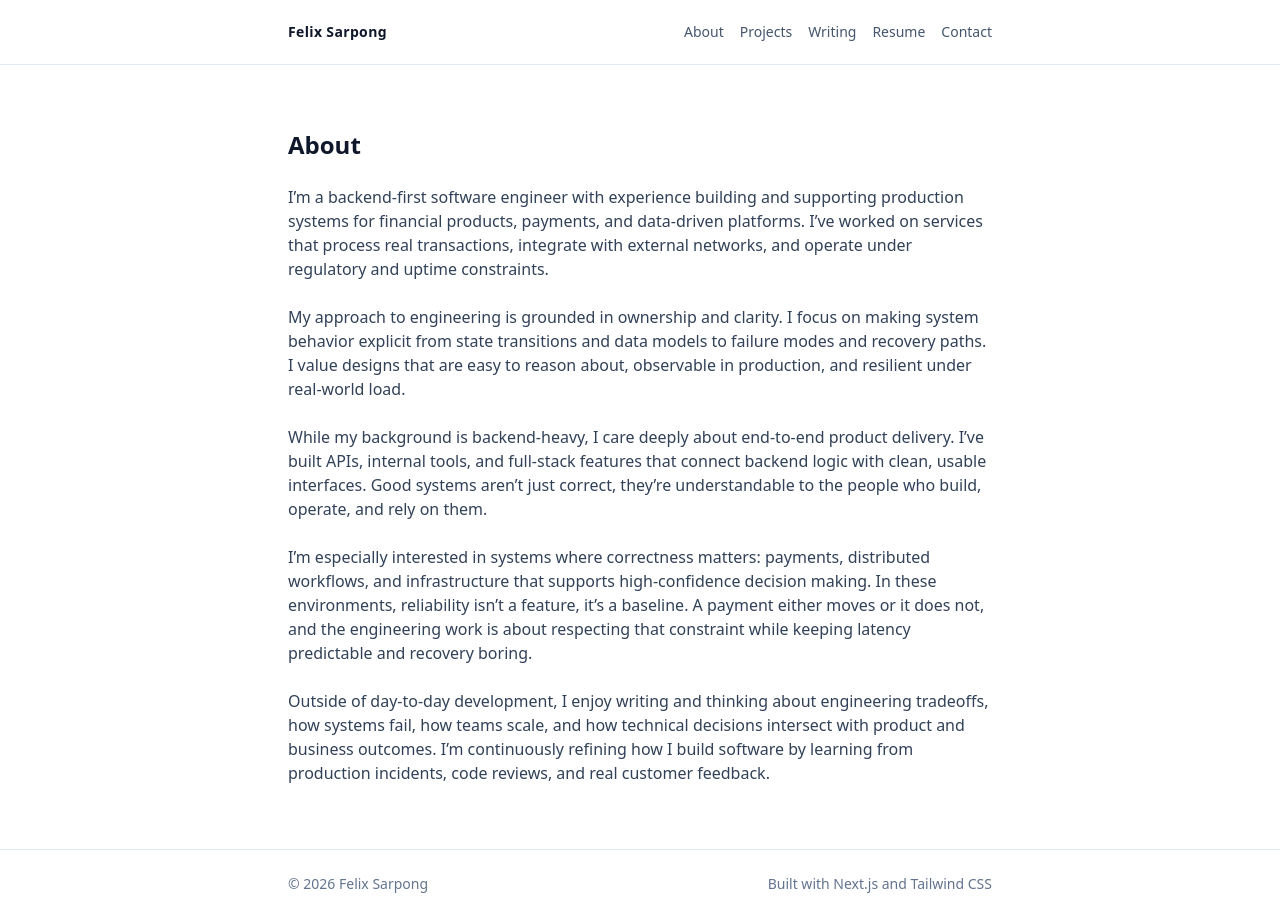
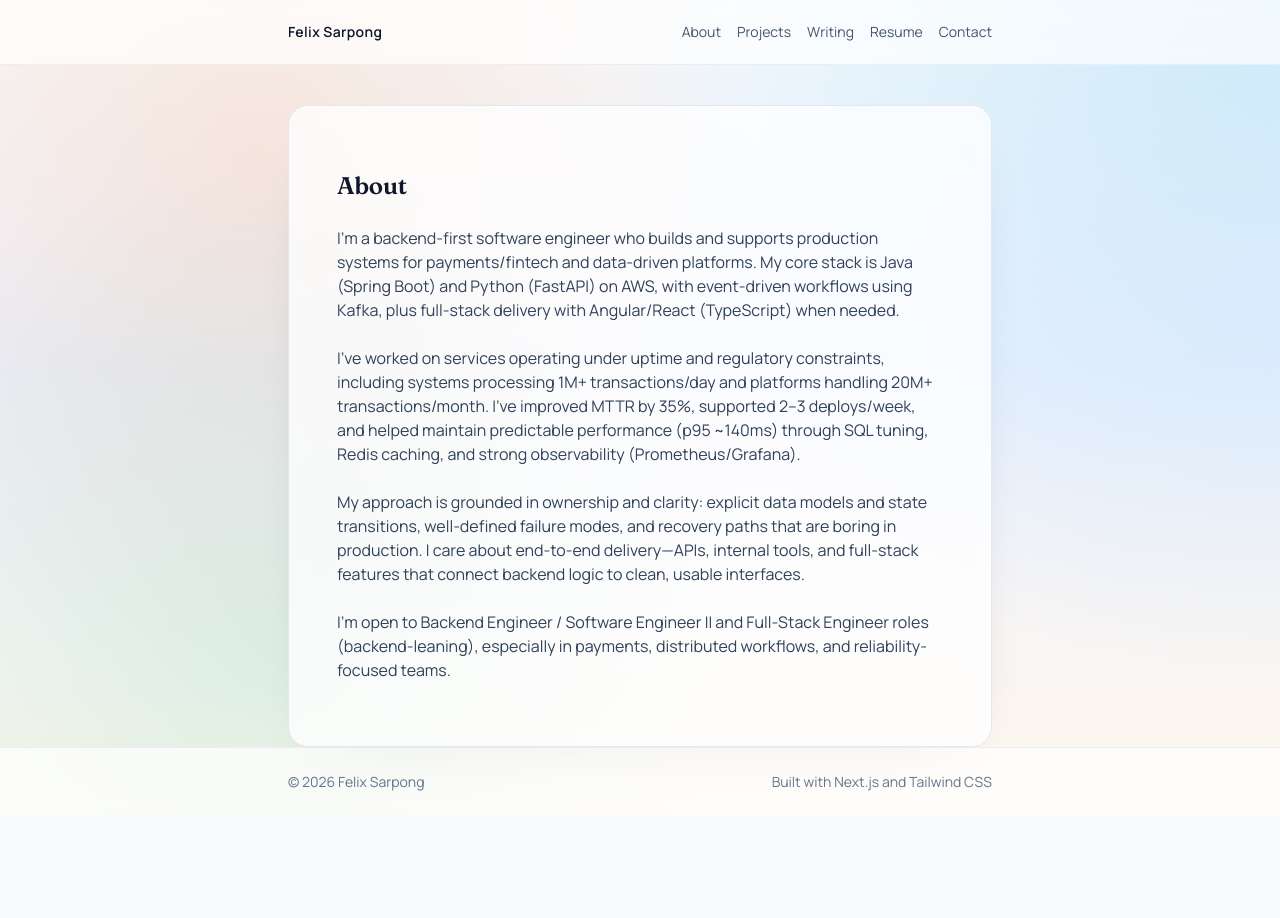
Before and after one commit to felixkwasisarpong/Portfolio, a Next.js app: page /about in a window 1280 px wide. After the commit the page ends 816 px from the top, so only its background shows below. Built offline with nearby package versions, Linux system fonts and the light colour scheme.

Commit message:
feat:changed the UI and about section writing

```diff
--- a/app/about/page.tsx
+++ b/app/about/page.tsx
@@ -8,50 +8,28 @@ export const metadata = {
 export default function AboutPage() {
   return (
     <Container>
-      <section className="py-12 sm:py-16">
+      <section className="panel mt-10 px-8 py-12 sm:px-12 sm:py-16">
         <h1 className="text-2xl font-semibold text-slate-900">About</h1>
 
         <div className="mt-6 space-y-6 text-base text-slate-700">
           <p>
-            I’m a backend-first software engineer with experience building and
-            supporting production systems for financial products, payments, and
-            data-driven platforms. I’ve worked on services that process real
-            transactions, integrate with external networks, and operate under
-            regulatory and uptime constraints.
+I’m a backend-first software engineer who builds and supports production systems for payments/fintech and data-driven platforms. My core stack is Java (Spring Boot) and Python (FastAPI) on AWS, with event-driven workflows using Kafka, plus full-stack delivery with Angular/React (TypeScript) when needed.
           </p>
 
           <p>
-            My approach to engineering is grounded in ownership and clarity. I
-            focus on making system behavior explicit from state transitions
-            and data models to failure modes and recovery paths. I value designs
-            that are easy to reason about, observable in production, and resilient
-            under real-world load.
+I’ve worked on services operating under uptime and regulatory constraints, including systems processing 1M+ transactions/day and platforms handling 20M+ transactions/month. I’ve improved MTTR by 35%, supported 2–3 deploys/week, and helped maintain predictable performance (p95 ~140ms) through SQL tuning, Redis caching, and strong observability (Prometheus/Grafana).
+
           </p>
 
           <p>
-            While my background is backend-heavy, I care deeply about end-to-end
-            product delivery. I’ve built APIs, internal tools, and full-stack
-            features that connect backend logic with clean, usable interfaces.
-            Good systems aren’t just correct, they’re understandable to the
-            people who build, operate, and rely on them.
+My approach is grounded in ownership and clarity: explicit data models and state transitions, well-defined failure modes, and recovery paths that are boring in production. I care about end-to-end delivery—APIs, internal tools, and full-stack features that connect backend logic to clean, usable interfaces.
           </p>
 
           <p>
-            I’m especially interested in systems where correctness matters:
-            payments, distributed workflows, and infrastructure that supports
-            high-confidence decision making. In these environments, reliability
-            isn’t a feature, it’s a baseline. A payment either moves or it does
-            not, and the engineering work is about respecting that constraint
-            while keeping latency predictable and recovery boring.
+I’m open to Backend Engineer / Software Engineer II and Full-Stack Engineer roles (backend-leaning), especially in payments, distributed workflows, and reliability-focused teams.
           </p>
 
-          <p>
-            Outside of day-to-day development, I enjoy writing and thinking about
-            engineering tradeoffs, how systems fail, how teams scale, and how
-            technical decisions intersect with product and business outcomes.
-            I’m continuously refining how I build software by learning from
-            production incidents, code reviews, and real customer feedback.
-          </p>
+
         </div>
       </section>
     </Container>
--- a/app/globals.css
+++ b/app/globals.css
@@ -1,21 +1,123 @@
 @import "tailwindcss";
 
 :root {
-  --background: #ffffff;
+  --background: #f8fafc;
   --foreground: #0f172a;
-  --accent: #0f766e;
+  --muted: #475569;
+  --muted-light: #94a3b8;
+  --accent: #0ea5e9;
+  --accent-2: #f97316;
+  --accent-3: #10b981;
+  --surface: rgba(255, 255, 255, 0.76);
+  --surface-strong: #ffffff;
+  --border: #e2e8f0;
+  --shadow-soft: 0 24px 60px -48px rgba(15, 23, 42, 0.45);
+  --shadow-card: 0 18px 40px -32px rgba(15, 23, 42, 0.35);
 }
 
 body {
-  background: var(--background);
+  background-color: var(--background);
+  background-image: radial-gradient(
+      circle at top right,
+      rgba(14, 165, 233, 0.18),
+      transparent 45%
+    ),
+    radial-gradient(
+      circle at 20% 20%,
+      rgba(249, 115, 22, 0.14),
+      transparent 42%
+    ),
+    radial-gradient(
+      circle at 20% 80%,
+      rgba(16, 185, 129, 0.12),
+      transparent 40%
+    ),
+    linear-gradient(180deg, #f8fafc 0%, #eef2ff 45%, #fff7ed 100%);
   color: var(--foreground);
-  font-family: ui-sans-serif, system-ui, -apple-system, BlinkMacSystemFont,
-    "Segoe UI", sans-serif;
+  font-family: var(--font-sans), ui-sans-serif, system-ui, -apple-system,
+    BlinkMacSystemFont, "Segoe UI", sans-serif;
 }
 
 a {
   color: inherit;
   text-decoration: none;
+}
+
+h1,
+h2,
+h3 {
+  font-family: var(--font-serif), "Times New Roman", serif;
+  letter-spacing: -0.01em;
+}
+
+.panel {
+  border-radius: 1.25rem;
+  border: 1px solid var(--border);
+  background: var(--surface);
+  box-shadow: var(--shadow-soft);
+  backdrop-filter: blur(10px);
+}
+
+.card {
+  border-radius: 1rem;
+  border: 1px solid var(--border);
+  background: var(--surface-strong);
+  box-shadow: var(--shadow-card);
+  transition: transform 0.2s ease, box-shadow 0.2s ease;
+}
+
+.card:hover {
+  transform: translateY(-2px);
+  box-shadow: 0 22px 55px -42px rgba(15, 23, 42, 0.4);
+}
+
+.pill {
+  border-radius: 999px;
+  border: 1px solid rgba(14, 165, 233, 0.2);
+  background: rgba(14, 165, 233, 0.1);
+  color: #0369a1;
+}
+
+.eyebrow {
+  font-size: 0.75rem;
+  font-weight: 700;
+  text-transform: uppercase;
+  letter-spacing: 0.25em;
+  color: var(--muted-light);
+}
+
+.gradient-text {
+  background: linear-gradient(110deg, var(--accent), var(--accent-2));
+  -webkit-background-clip: text;
+  color: transparent;
+}
+
+.btn-primary {
+  border-radius: 999px;
+  background: linear-gradient(120deg, var(--accent), var(--accent-2));
+  color: #fff;
+  box-shadow: 0 12px 30px -22px rgba(15, 23, 42, 0.6);
+  transition: transform 0.2s ease, box-shadow 0.2s ease, opacity 0.2s ease;
+}
+
+.btn-primary:hover {
+  transform: translateY(-1px);
+  box-shadow: 0 16px 40px -24px rgba(15, 23, 42, 0.5);
+}
+
+.btn-secondary {
+  border-radius: 999px;
+  border: 1px solid var(--border);
+  background: rgba(255, 255, 255, 0.85);
+  color: var(--foreground);
+  transition: border-color 0.2s ease, color 0.2s ease,
+    background-color 0.2s ease;
+}
+
+.btn-secondary:hover {
+  border-color: rgba(14, 165, 233, 0.35);
+  color: #0f172a;
+  background: rgba(255, 255, 255, 0.95);
 }
 
 .markdown {
--- a/app/layout.tsx
+++ b/app/layout.tsx
@@ -1,7 +1,20 @@
 import type { Metadata } from "next";
+import { Fraunces, Manrope } from "next/font/google";
 import "./globals.css";
 import { SiteFooter } from "@/components/SiteFooter";
 import { SiteHeader } from "@/components/SiteHeader";
+
+const manrope = Manrope({
+  subsets: ["latin"],
+  display: "swap",
+  variable: "--font-sans",
+});
+
+const fraunces = Fraunces({
+  subsets: ["latin"],
+  display: "swap",
+  variable: "--font-serif",
+});
 
 export const metadata: Metadata = {
   title: {
@@ -26,7 +39,9 @@ export default function RootLayout({
 }>) {
   return (
     <html lang="en">
-      <body className="min-h-screen bg-white text-slate-900 antialiased">
+      <body
+        className={`${manrope.variable} ${fraunces.variable} min-h-screen antialiased`}
+      >
         <div className="flex min-h-screen flex-col">
           <SiteHeader />
           <main className="flex-1">{children}</main>
--- a/app/projects/[slug]/page.tsx
+++ b/app/projects/[slug]/page.tsx
@@ -34,10 +34,8 @@ export default async function ProjectPage({ params }: PageProps) {
 
   return (
     <Container>
-      <article className="py-12 sm:py-16">
-        <p className="text-xs uppercase tracking-[0.2em] text-slate-400">
-          Project
-        </p>
+      <article className="panel mt-10 px-8 py-12 sm:px-12 sm:py-16">
+        <p className="eyebrow">Project</p>
         <h1 className="mt-3 text-2xl font-semibold text-slate-900">
           {project.frontmatter.title}
         </h1>
@@ -49,7 +47,7 @@ export default async function ProjectPage({ params }: PageProps) {
             href={project.frontmatter.github}
             target="_blank"
             rel="noopener noreferrer"
-    className="mt-4 inline-block text-sm font-semibold text-slate-700 transition hover:text-slate-900"
+            className="mt-4 inline-block text-sm font-semibold text-slate-700 transition hover:text-sky-600"
           >
             GitHub Repository →
           </a>
@@ -58,7 +56,7 @@ export default async function ProjectPage({ params }: PageProps) {
           {project.frontmatter.tags?.map((tag) => (
             <span
               key={tag}
-              className="rounded-full bg-slate-100 px-3 py-1 text-xs font-medium text-slate-600"
+              className="pill px-3 py-1 text-xs font-medium"
             >
               {tag}
             </span>
--- a/app/writing/[slug]/page.tsx
+++ b/app/writing/[slug]/page.tsx
@@ -34,10 +34,8 @@ export default async function WritingPostPage({ params }: PageProps) {
 
   return (
     <Container>
-      <article className="py-12 sm:py-16">
-        <p className="text-xs uppercase tracking-[0.2em] text-slate-400">
-          Writing
-        </p>
+      <article className="panel mt-10 px-8 py-12 sm:px-12 sm:py-16">
+        <p className="eyebrow">Writing</p>
         <h1 className="mt-3 text-2xl font-semibold text-slate-900">
           {post.frontmatter.title}
         </h1>
@@ -46,7 +44,7 @@ export default async function WritingPostPage({ params }: PageProps) {
           {post.frontmatter.tags?.map((tag) => (
             <span
               key={tag}
-              className="rounded-full bg-slate-100 px-3 py-1 text-xs font-medium text-slate-600"
+              className="pill px-3 py-1 text-xs font-medium"
             >
               {tag}
             </span>
--- a/components/SiteFooter.tsx
+++ b/components/SiteFooter.tsx
@@ -2,7 +2,7 @@ import { Container } from "@/components/Container";
 
 export function SiteFooter() {
   return (
-    <footer className="border-t border-slate-200 py-6 text-sm text-slate-500">
+    <footer className="border-t border-slate-200/70 bg-white/70 py-6 text-sm text-slate-500 backdrop-blur">
       <Container>
         <div className="flex flex-col gap-2 sm:flex-row sm:items-center sm:justify-between">
           <span>© {new Date().getFullYear()} Felix Sarpong</span>
--- a/components/SiteHeader.tsx
+++ b/components/SiteHeader.tsx
@@ -11,10 +11,10 @@ const navItems = [
 
 export function SiteHeader() {
   return (
-    <header className="border-b border-slate-200">
+    <header className="border-b border-slate-200/70 bg-white/70 backdrop-blur">
       <Container>
         <div className="flex h-16 items-center justify-between gap-6">
-          <Link href="/" className="text-sm font-semibold tracking-wide">
+          <Link href="/" className="text-sm font-semibold tracking-wide text-slate-900">
             Felix Sarpong
           </Link>
           <nav className="flex flex-wrap items-center gap-4 text-sm text-slate-600">
@@ -22,7 +22,7 @@ export function SiteHeader() {
               <Link
                 key={item.href}
                 href={item.href}
-                className="transition hover:text-slate-900"
+                className="transition hover:text-sky-600"
               >
                 {item.label}
               </Link>
```
Also changed, not shown: app/contact/page.tsx (+6 -6 lines), app/page.tsx (+11 -13 lines), app/projects/page.tsx (+5 -5 lines), app/resume/page.tsx (+4 -4 lines), app/writing/page.tsx (+4 -4 lines). Lines whose indentation alone changed are shown as unchanged.
